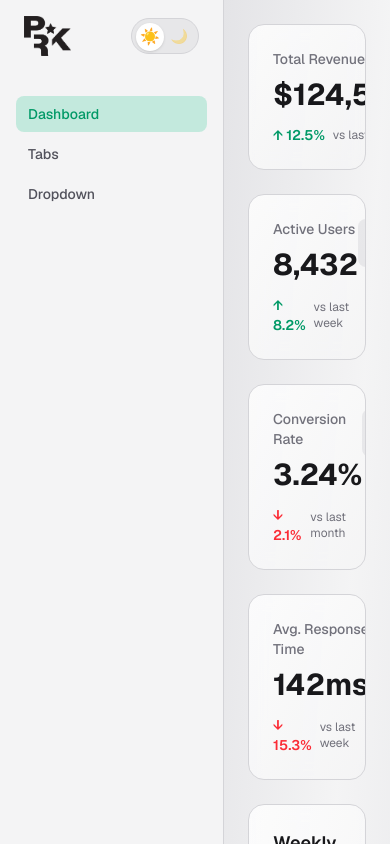
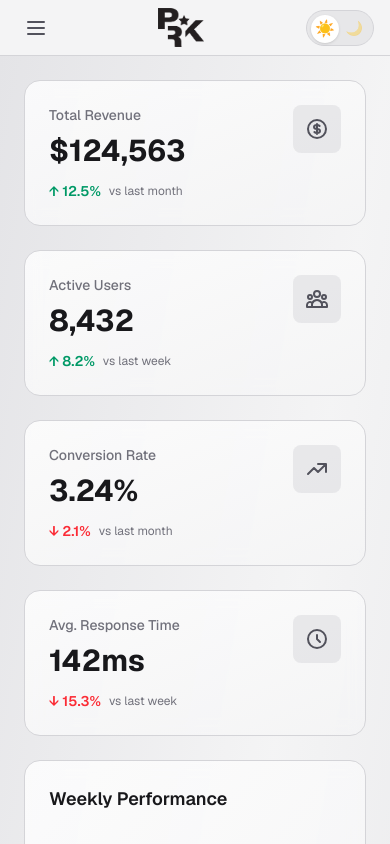
Before and after one commit to piersrr/ui-design-experiments, a Next.js app: page / in a window 390 px wide. Shown: the top 844 px of the page. Built offline with nearby package versions, Linux system fonts and the light colour scheme.

Commit message:
mobile nav

```diff
--- a/app/components/LeftNav.tsx
+++ b/app/components/LeftNav.tsx
@@ -1,5 +1,6 @@
 'use client';
 
+import { useState } from 'react';
 import Image from 'next/image';
 import Link from 'next/link';
 import { usePathname } from 'next/navigation';
@@ -11,31 +12,8 @@ const navItems = [
   { href: '/dropdown', label: 'Dropdown' },
 ];
 
-export default function LeftNav() {
-  const pathname = usePathname();
-  const { theme, toggleTheme } = useTheme();
-
+function ThemeToggle({ theme, toggleTheme }: { theme: 'light' | 'dark'; toggleTheme: () => void }) {
   return (
-    <nav
-      className="flex w-56 shrink-0 flex-col border-r border-zinc-300 bg-zinc-100/90 p-4 dark:border-zinc-800 dark:bg-zinc-950/80"
-      aria-label="Main navigation"
-    >
-      <div className="mb-4 flex items-center justify-between px-2">
-        <a
-          href="https://piers.cc"
-          target="_blank"
-          rel="noopener noreferrer"
-          className="block focus:outline-none focus:ring-2 focus:ring-emerald-500 focus:ring-offset-2 focus:ring-offset-zinc-100 dark:focus:ring-offset-zinc-950 rounded shrink-0"
-          aria-label="Piers – open in new tab"
-        >
-          <Image
-            src={theme === 'dark' ? '/prk-white.png' : '/prk-black.png'}
-            alt=""
-            width={120}
-            height={40}
-            className="h-10 w-auto object-contain"
-          />
-        </a>
     <button
       type="button"
       role="switch"
@@ -57,18 +35,44 @@ export default function LeftNav() {
         <span className={theme === 'dark' ? 'opacity-100' : 'opacity-40'}>🌙</span>
       </span>
     </button>
-      </div>
-      <div className="mb-6 px-2">
+  );
+}
 
-      </div>
-      <ul className="flex flex-col gap-1">
+function Logo({ theme }: { theme: 'light' | 'dark' }) {
+  return (
+    <a
+      href="https://piers.cc"
+      target="_blank"
+      rel="noopener noreferrer"
+      className="block focus:outline-none focus:ring-2 focus:ring-emerald-500 focus:ring-offset-2 focus:ring-offset-zinc-100 dark:focus:ring-offset-zinc-950 rounded shrink-0"
+      aria-label="Piers – open in new tab"
+    >
+      <Image
+        src={theme === 'dark' ? '/prk-white.png' : '/prk-black.png'}
+        alt=""
+        width={120}
+        height={40}
+        className="h-10 w-auto object-contain"
+      />
+    </a>
+  );
+}
+
+export default function LeftNav() {
+  const pathname = usePathname();
+  const { theme, toggleTheme } = useTheme();
+  const [mobileOpen, setMobileOpen] = useState(false);
+
+  const navLinks = (
+    <ul className="flex flex-col gap-0.5">
       {navItems.map(({ href, label }) => {
         const isActive = pathname === href;
         return (
           <li key={href}>
             <Link
               href={href}
-                className={`block rounded-lg px-3 py-2 text-sm font-medium transition-colors ${
+              onClick={() => setMobileOpen(false)}
+              className={`block rounded-lg px-3 py-2.5 text-sm font-medium transition-colors ${
                 isActive
                   ? 'bg-emerald-500/20 text-emerald-600 dark:text-emerald-400'
                   : 'text-zinc-600 hover:bg-zinc-300/80 hover:text-zinc-900 dark:text-zinc-400 dark:hover:bg-zinc-800/80 dark:hover:text-zinc-200'
@@ -80,6 +84,54 @@ export default function LeftNav() {
         );
       })}
     </ul>
+  );
+
+  return (
+    <>
+      {/* Mobile: top bar + dropdown tray in flow (pushes content down when open) */}
+      <div className="w-full shrink-0 md:hidden" aria-label="Mobile navigation">
+        <header className="flex h-14 items-center justify-between border-b border-zinc-300 bg-zinc-100/95 px-4 backdrop-blur supports-[backdrop-filter]:bg-zinc-100/90 dark:border-zinc-800 dark:bg-zinc-950/95 dark:supports-[backdrop-filter]:bg-zinc-950/90">
+          <button
+            type="button"
+            onClick={() => setMobileOpen((o) => !o)}
+            className="flex h-10 w-10 items-center justify-center rounded-lg text-zinc-600 hover:bg-zinc-300/80 hover:text-zinc-900 dark:text-zinc-400 dark:hover:bg-zinc-800/80 dark:hover:text-zinc-200"
+            aria-label={mobileOpen ? 'Close menu' : 'Open menu'}
+            aria-expanded={mobileOpen}
+          >
+            <svg className="h-6 w-6" fill="none" stroke="currentColor" viewBox="0 0 24 24" aria-hidden>
+              <path strokeLinecap="round" strokeLinejoin="round" strokeWidth={2} d="M4 6h16M4 12h16M4 18h16" />
+            </svg>
+          </button>
+          <Logo theme={theme} />
+          <ThemeToggle theme={theme} toggleTheme={toggleTheme} />
+        </header>
+
+        {/* Mobile: dropdown tray in flow — expands and pushes content down */}
+        <div
+          className="overflow-hidden transition-[max-height] duration-200 ease-out md:hidden"
+          style={{ maxHeight: mobileOpen ? '12rem' : '0' }}
+        >
+          <nav
+            className="border-b border-zinc-300 bg-zinc-100/95 px-4 py-3 dark:border-zinc-800 dark:bg-zinc-950/95"
+            aria-label="Main navigation"
+          >
+            {navLinks}
           </nav>
+        </div>
+      </div>
+
+      {/* Desktop: sidebar */}
+      <nav
+        className="hidden w-56 shrink-0 flex-col border-r border-zinc-300 bg-zinc-100/90 p-4 dark:border-zinc-800 dark:bg-zinc-950/80 md:flex"
+        aria-label="Main navigation"
+      >
+        <div className="mb-4 flex items-center justify-between px-2">
+          <Logo theme={theme} />
+          <ThemeToggle theme={theme} toggleTheme={toggleTheme} />
+        </div>
+        <div className="mb-6 px-2" />
+        {navLinks}
+      </nav>
+    </>
   );
 }
--- a/app/layout.tsx
+++ b/app/layout.tsx
@@ -35,7 +35,7 @@ export default function RootLayout({
           }}
         />
         <ThemeProvider>
-          <div className="flex min-h-screen bg-zinc-100 dark:bg-zinc-950">
+          <div className="flex min-h-screen flex-col bg-zinc-100 dark:bg-zinc-950 md:flex-row">
             <LeftNav />
             <main className="min-w-0 flex-1">{children}</main>
           </div>
```
Lines whose indentation alone changed are shown as unchanged.
